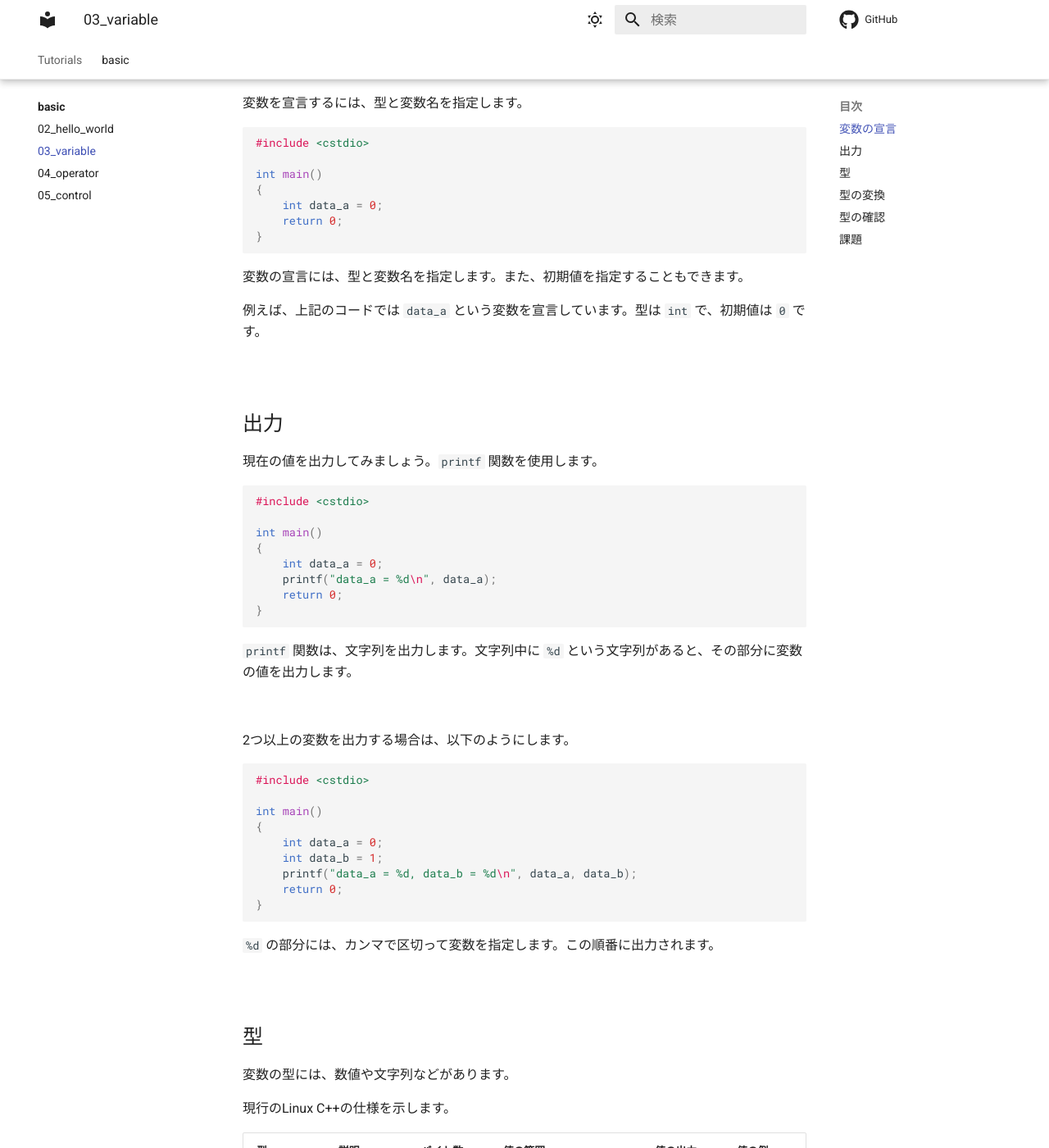
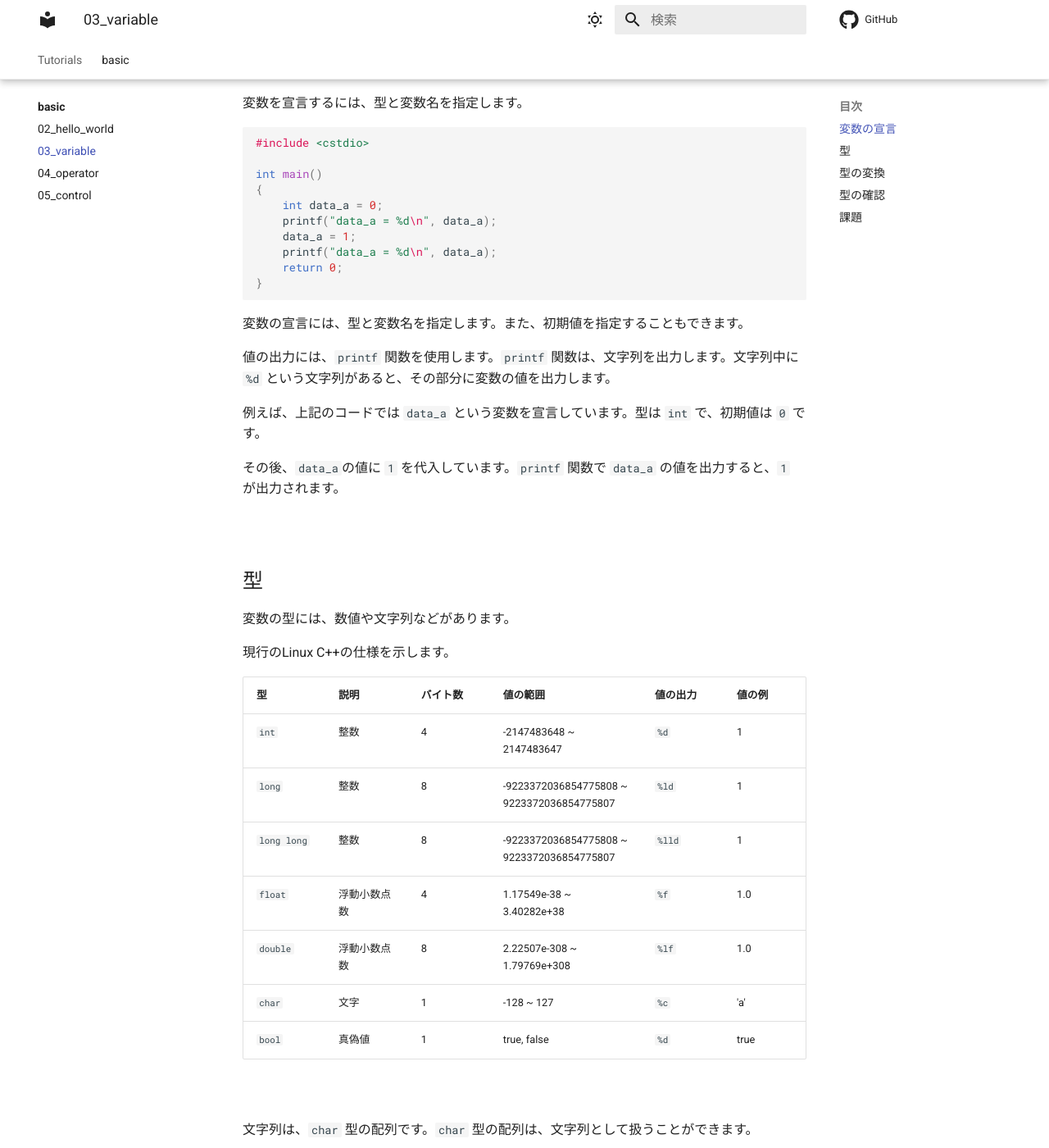
Before and after one commit to NITKK-ROS-Team/cpp_tutorials, an MkDocs documentation site: the page built from docs/00_basic/03_variable/index.md, in a window 1280 px wide and 1400 px high, scrolled down 341 px. Shown: the whole window at 82% size. Built offline with MkDocs 1.6.1 and Material for MkDocs 9.7.7, drawn with Linux system fonts in a browser that asks for light colours; the version menu is left out.

Commit message:
update md

````diff
--- a/docs/00_basic/03_variable/index.md
+++ b/docs/00_basic/03_variable/index.md
@@ -16,50 +16,20 @@
 int main()
 {
     int data_a = 0;
+    printf("data_a = %d\n", data_a);
+    data_a = 1;
+    printf("data_a = %d\n", data_a);
     return 0;
 }
 ```
 
 変数の宣言には、型と変数名を指定します。また、初期値を指定することもできます。
 
+値の出力には、`printf` 関数を使用します。`printf` 関数は、文字列を出力します。文字列中に `%d` という文字列があると、その部分に変数の値を出力します。
+
 例えば、上記のコードでは `data_a` という変数を宣言しています。型は `int` で、初期値は `0` です。
 
-<br>
-
-## 出力
-
-現在の値を出力してみましょう。`printf` 関数を使用します。
-
-```cpp
-#include <cstdio>
-
-int main()
-{
-    int data_a = 0;
-    printf("data_a = %d\n", data_a);
-    return 0;
-}
-```
-
-`printf` 関数は、文字列を出力します。文字列中に `%d` という文字列があると、その部分に変数の値を出力します。
-
-<br>
-
-2つ以上の変数を出力する場合は、以下のようにします。
-
-```cpp
-#include <cstdio>
-
-int main()
-{
-    int data_a = 0;
-    int data_b = 1;
-    printf("data_a = %d, data_b = %d\n", data_a, data_b);
-    return 0;
-}
-```
-
-`%d` の部分には、カンマで区切って変数を指定します。この順番に出力されます。
+その後、`data_a`の値に `1` を代入しています。`printf` 関数で `data_a` の値を出力すると、`1` が出力されます。
 
 <br>
 
````
